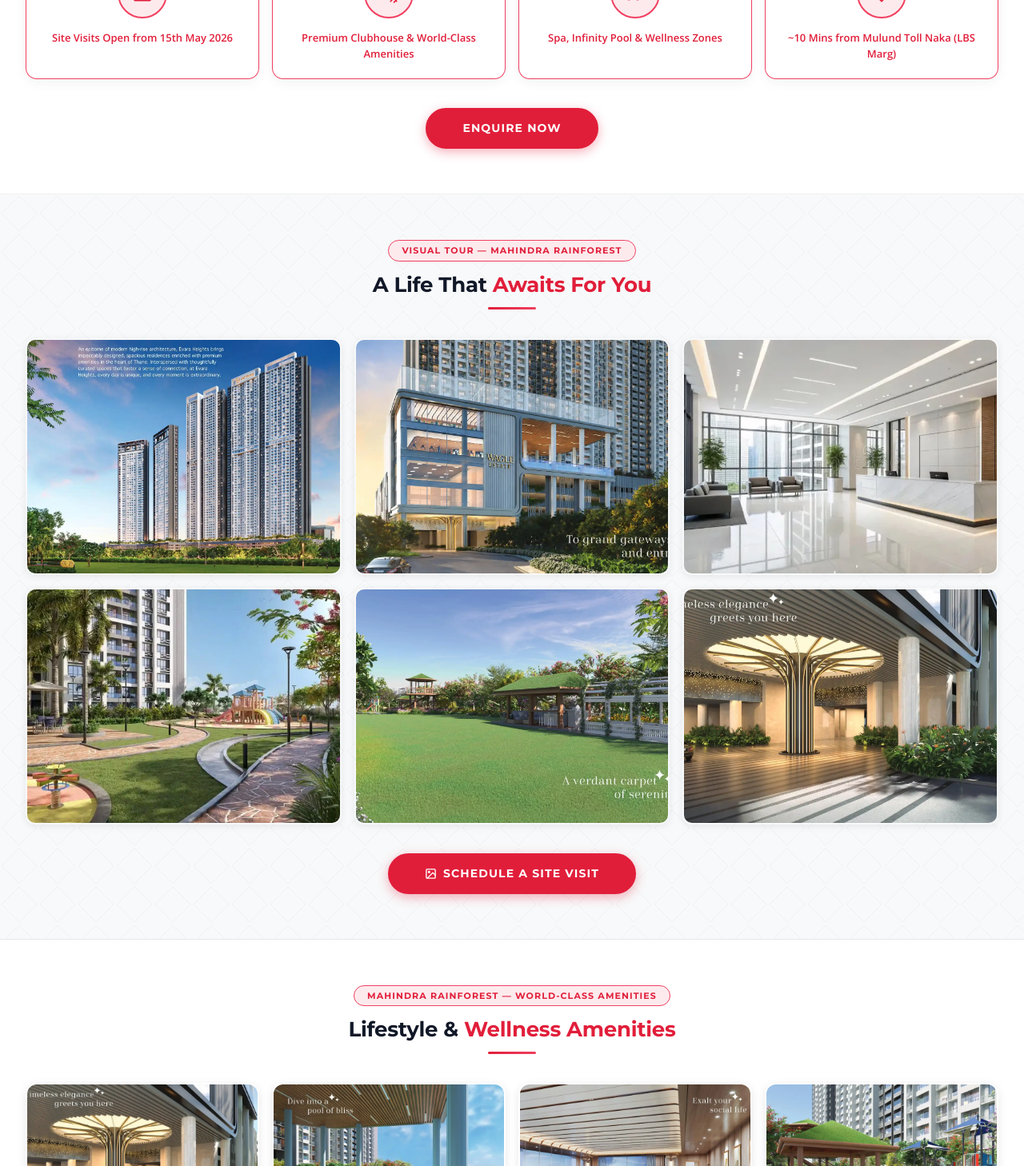
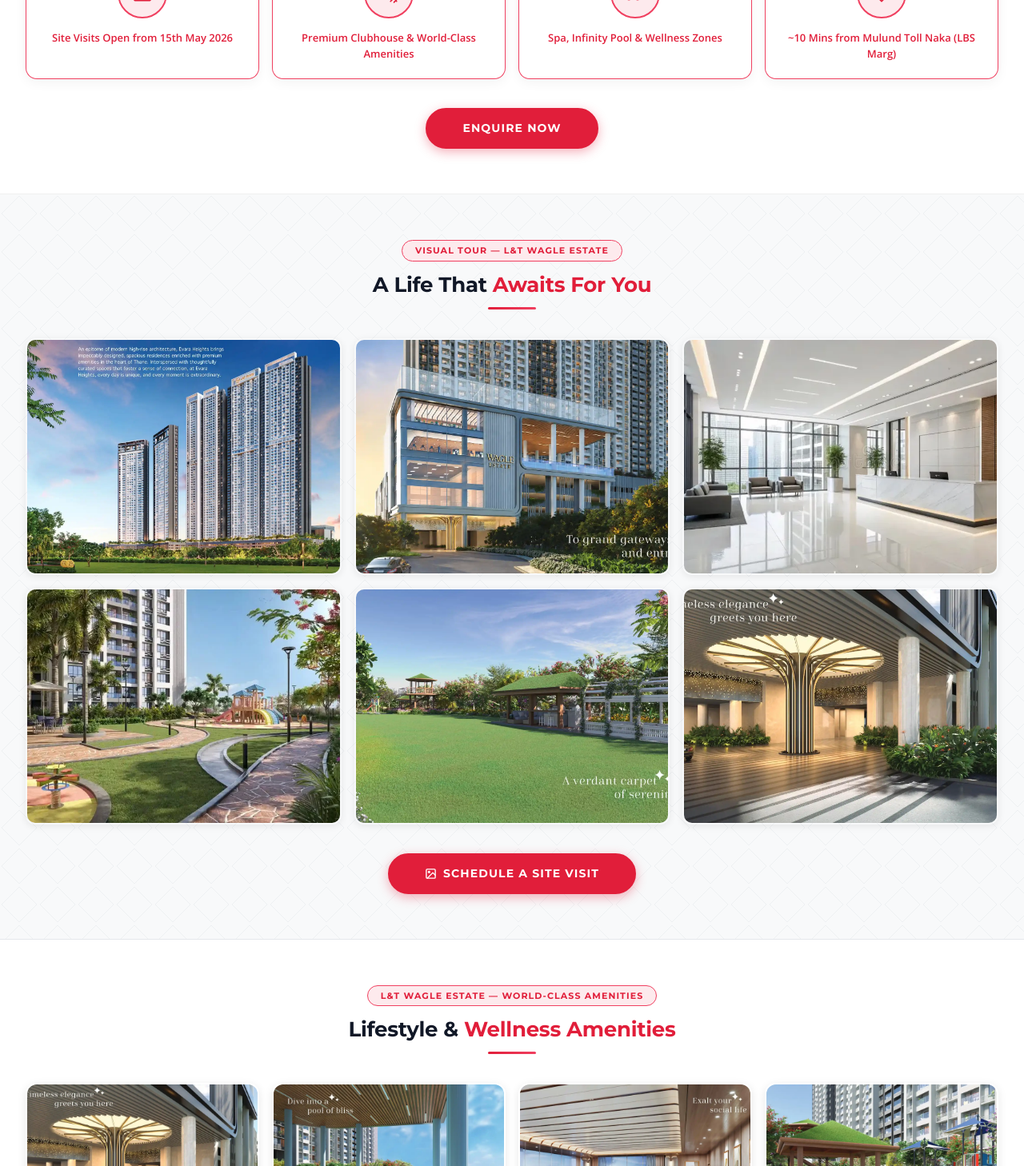
Before and after one commit to vineet-proptiger/L-T-Wagle-Estate, a Next.js app: page / in a window 1280 px wide. Shown: the part 1932-3390 px from the top of the page at 80% size. Built offline with nearby package versions, Linux system fonts and the light colour scheme.

Commit message:
feat: implement interactive gallery and amenities sections with lightbox and SEO configuration files

```diff
--- a/app/globals.css
+++ b/app/globals.css
@@ -5,7 +5,7 @@
 @import 'aos/dist/aos.css';
 
 /* ═══════════════════════════════════════════════════════════════
-   THEME VARIABLES — Mahindra Rainforest (Crimson Red Theme)
+   THEME VARIABLES — L&T Wagle Estate (Crimson Red Theme)
    ═══════════════════════════════════════════════════════════════ */
 :root {
   /* ── Crimson Red Accent Palette ── */
--- a/app/privacy-policy/page.js
+++ b/app/privacy-policy/page.js
@@ -27,7 +27,7 @@
 
         <div className="container mx-auto px-4 md:px-8 flex items-center justify-between h-[80px]">
           <Link href="/" className="flex items-center">
-            <img src={logoImages.tarc} alt="Mahindra Rainforest" className="h-10 sm:h-16 w-auto object-contain" />
+            <img src={logoImages.tarc} alt="L&T Wagle Estate" className="h-10 sm:h-16 w-auto object-contain" />
           </Link>
           <Link
             href="/"
@@ -89,12 +89,12 @@
             <p className="mb-6 sm:mb-8 text-sm sm:text-base" style={{ lineHeight: 1.8, color: '#444', fontFamily: 'var(--font-jost), Jost, sans-serif' }}>
               At{' '}
               <a
-                href="https://mahindrarainforestkanjurmargwest.in/"
+                href="https://ltwagkeestate.in/"
                 target="_blank"
                 rel="noopener noreferrer"
                 style={{ color: 'var(--color-gold-dark)', fontWeight: '600' }}
               >
-                mahindrarainforest.in
+                ltwagkeestate.in
               </a>{' '}
               (Authorized Marketing Partner), we respect your privacy and are committed to safeguarding your personal data. This Privacy Policy outlines how we collect, use, and protect your information when you visit our website.
             </p>
@@ -305,7 +305,7 @@
       {/* ── Footer (mini) ── */}
       <footer style={{ background: 'var(--color-dark)', color: '#fff', padding: '24px', textAlign: 'center', borderTop: '1px solid #333' }}>
         <p style={{ fontSize: '13px', color: '#888', fontFamily: 'var(--font-sans)' }}>
-          &copy; 2026 Mahindra Rainforest. All rights reserved |{' '}
+          &copy; 2026 L&T Wagle Estate. All rights reserved |{' '}
           <Link href="/" style={{ color: 'var(--color-gold)', textDecoration: 'none' }}>Back to Home</Link>
         </p>
       </footer>
--- a/app/robots.js
+++ b/app/robots.js
@@ -5,6 +5,6 @@
       allow: '/',
       disallow: '',
     },
-    sitemap: 'https://mahindrarainforest.in/sitemap.xml',
+    sitemap: 'https://ltwagkeestate.in/sitemap.xml',
   }
 }
--- a/app/sitemap.js
+++ b/app/sitemap.js
@@ -1,5 +1,5 @@
 export default function sitemap() {
-  const base = 'https://mahindrarainforest.in'
+  const base = 'https://ltwagkeestate.in'
 
   return [
     {
--- a/components/Amenities.jsx
+++ b/components/Amenities.jsx
@@ -26,7 +26,7 @@
             fontSize: '11px', fontWeight: '700', color: 'var(--color-gold)',
             fontFamily: F_JOST, letterSpacing: '0.1em', textTransform: 'uppercase',
             border: '1px solid var(--color-gold-light)', marginBottom: '10px',
-          }}>Mahindra Rainforest — World-Class Amenities</span>
+          }}>L&T Wagle Estate — World-Class Amenities</span>
           <h2 style={{
             fontFamily: F_JOST, fontWeight: '800', fontSize: '26px',
             color: '#111827', margin: '0 0 6px', letterSpacing: '-0.01em',
--- a/components/Gallery.jsx
+++ b/components/Gallery.jsx
@@ -28,7 +28,7 @@
             fontSize: '11px', fontWeight: '700', color: 'var(--color-gold)',
             fontFamily: F_JOST, letterSpacing: '0.1em', textTransform: 'uppercase',
             border: '1px solid var(--color-gold-light)', marginBottom: '10px',
-          }}>Visual Tour — Mahindra Rainforest</span>
+          }}>Visual Tour — L&T Wagle Estate</span>
           <h2 style={{
             fontFamily: F_JOST, fontWeight: '800', fontSize: '26px',
             color: '#111827', margin: '0 0 6px', letterSpacing: '-0.01em',
```
Also changed, not shown: components/EnquireModal.jsx (+4 -4 lines), lib/images.js, 1 other file (tests, documents, lock files or other folders).
